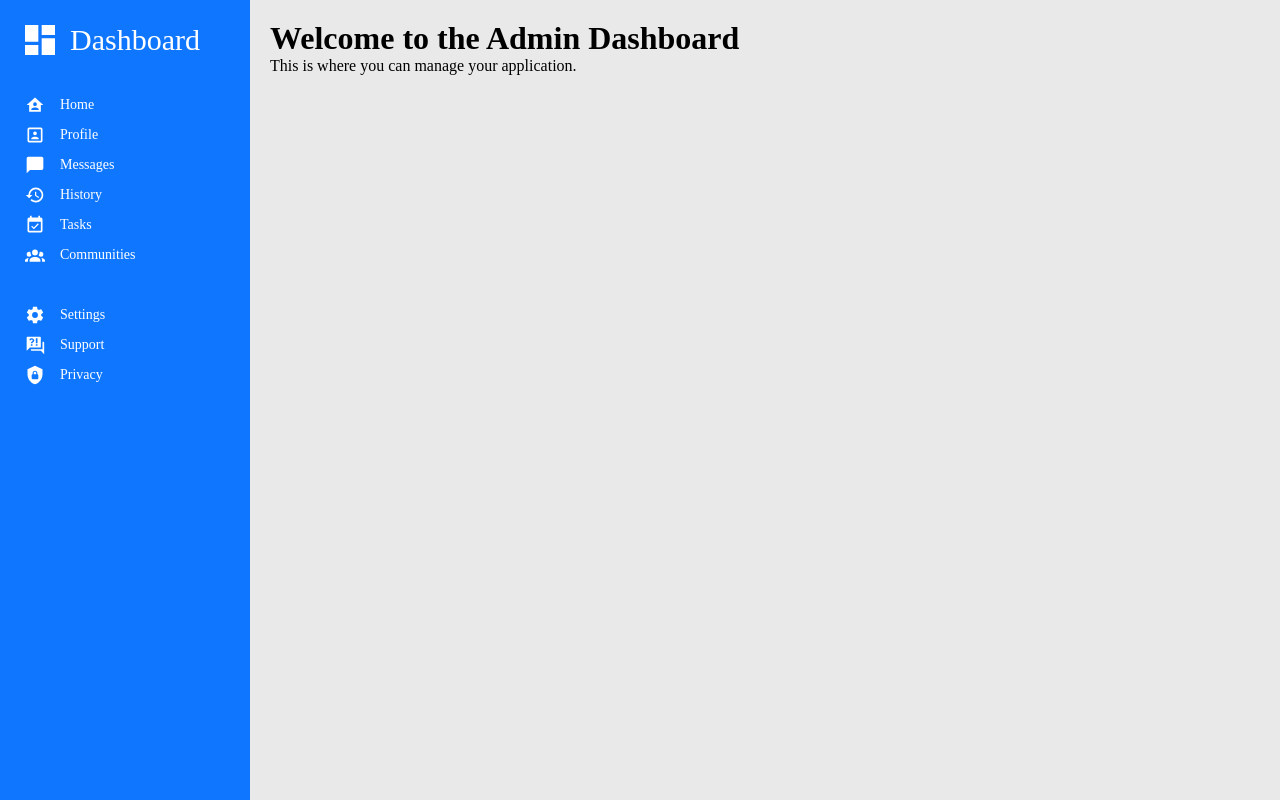
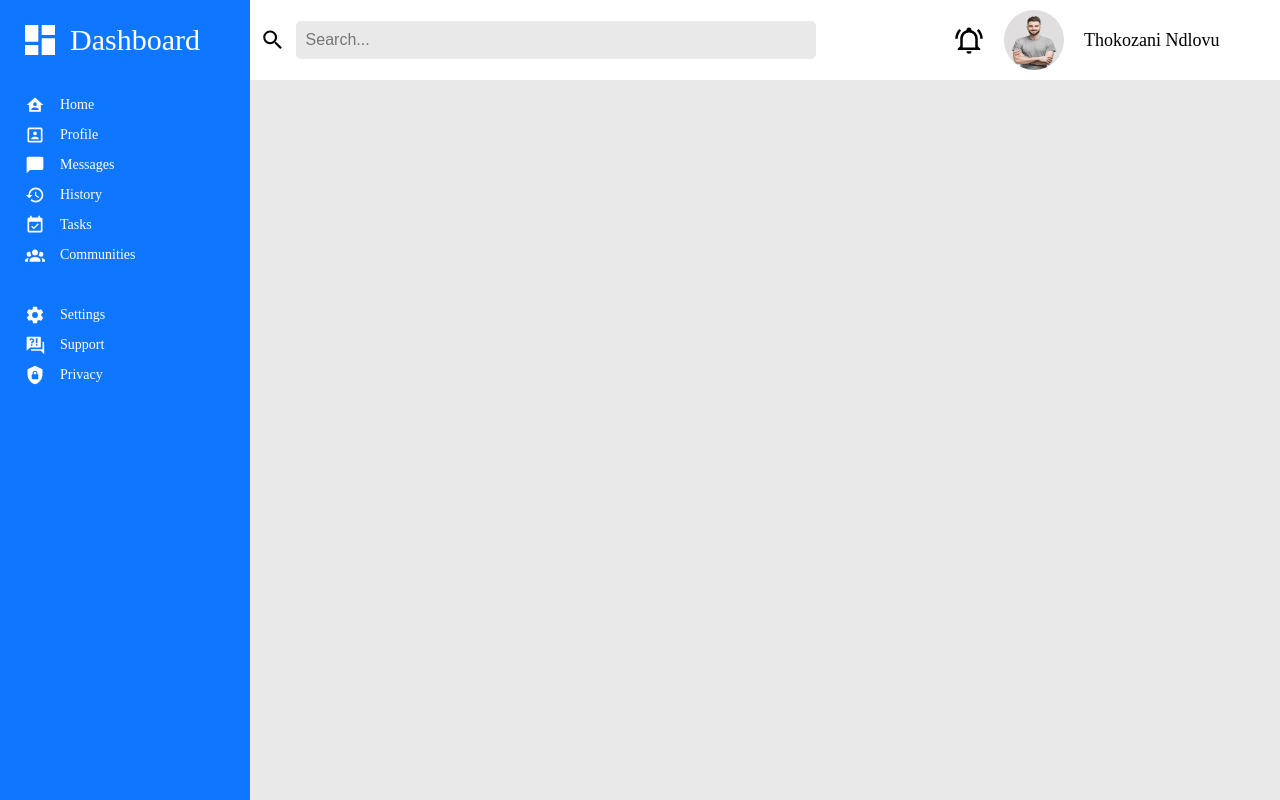
Before and after one commit to nkosiM93/TOP_ADMIN_DASHBOARD, a plain HTML site: page index.html in a window 1280 px wide. Drawn offline with Linux system fonts and the light colour scheme; a web font is replaced by a local one.

Commit message:
Top Header content
Added a search bar, notifications icon and profile pic and account holder
name

```diff
--- a/index.html
+++ b/index.html
@@ -95,7 +95,7 @@
                             21.58L14.87,18.93C15.5,18.67 16.04,18.34 16.56,17.94L19.05,
                             18.95C19.27,19.03 19.54,18.95 19.66,18.73L21.66,15.27C21.78,
                             15.05 21.73,14.78 21.54,14.63L19.43,12.97Z" />
-                        </svg>
+                    </svg>
                     <p>Settings</p>
                 </div>
                 <div class="sideElement">
@@ -132,8 +132,32 @@
             </div>
         </div>
         <div class="content">
-                <h1>Welcome to the Admin Dashboard</h1>
-                <p>This is where you can manage your application.</p>
+            <div class="header">
+                <div class="one">
+                    <svg class="headerIcon" xmlns="http://www.w3.org/2000/svg" viewBox="0 0 24 24">
+                        <title>magnify</title>
+                        <path d="M9.5,3A6.5,6.5 0 0,1 16,9.5C16,11.11 15.41,12.59 14.44,
+                        13.73L14.71,14H15.5L20.5,19L19,20.5L14,15.5V14.71L13.73,
+                        14.44C12.59,15.41 11.11,16 9.5,16A6.5,6.5 0 0,1 3,9.5A6.5,
+                        6.5 0 0,1 9.5,3M9.5,5C7,5 5,7 5,9.5C5,12 7,14 9.5,14C12,14 14,
+                        12 14,9.5C14,7 12,5 9.5,5Z" />
+                    </svg>
+                    <input type="search" placeholder="Search...">
+                </div>
+                <div class="two">
+                    <svg class="headerIcon" xmlns="http://www.w3.org/2000/svg" viewBox="0 0 24 24">
+                        <title>bell-ring-outline</title>
+                        <path d="M10,21H14A2,2 0 0,1 12,23A2,2 0 0,1 10,21M21,19V20H3V19L5,17V11C5,7.9 7.03,
+                        5.17 10,4.29C10,4.19 10,4.1 10,4A2,2 0 0,1 12,2A2,2 0 0,1 14,4C14,4.1 14,4.19 14,
+                        4.29C16.97,5.17 19,7.9 19,11V17L21,19M17,11A5,5 0 0,0 12,6A5,5 0 0,0 7,
+                        11V18H17V11M19.75,3.19L18.33,4.61C20.04,6.3 21,8.6 21,11H23C23,8.07 21.84,
+                        5.25 19.75,3.19M1,11H3C3,8.6 3.96,6.3 5.67,4.61L4.25,3.19C2.16,5.25 1,
+                        8.07 1,11Z" />
+                    </svg>
+                    <img src="./images/man.webp">
+                    <p>Thokozani Ndlovu</p>
+                </div>
+            </div>
         </div>
 </body>
 
--- a/style.css
+++ b/style.css
@@ -41,7 +41,6 @@
 }
 
 .content {
-    padding: 20px;
     background-color: #e9e9e9;
 }
 
@@ -54,6 +53,7 @@
     color:white;
     font-size: 30px;
 }
+
 
 .sideElement {
     display: flex;
@@ -84,7 +84,62 @@ svg.logoIcon {
     height: 20px;
 }
 
-h1 {
-    display: inline-block;
-    width: auto;
+/* Content Area*/
+.content {
+    padding: 0px;
 }
+
+input[type="search"] {
+    width: 100%;
+    padding: 10px;
+    background-color: #e9e9e9;
+    border-radius: 5px;
+    font-size: 16px;
+    border: 0;
+}
+
+.headerIcon {
+    fill: #000000;
+    width: 30px;
+    height: 30px;
+}
+
+.content .header {
+    background-color: white;
+    padding: 10px;
+    display:flex;
+    flex-wrap: wrap;
+    /*align-items: center;*/
+}
+
+.one {
+    display: flex;
+    align-items: center;
+    gap: 10px;
+    width: 60%;
+}
+
+.two {
+    display: flex;
+    align-items: center;
+    justify-content: flex-end;
+    gap: 20px;
+    width: 35%;
+}
+
+.two p {
+    font-family: "Sans_Flex_SemiBold";
+    color: black;
+    font-size: 18px;
+}
+
+img {
+    width: 60px;
+    height: 60px;
+    border-radius: 50%;
+}
+
+.one input[type="search"] {
+    /*width: 100%;*/
+    margin-right: 50px;
+}
```
Also changed, not shown: images/man.webp (added), 1 other file.
